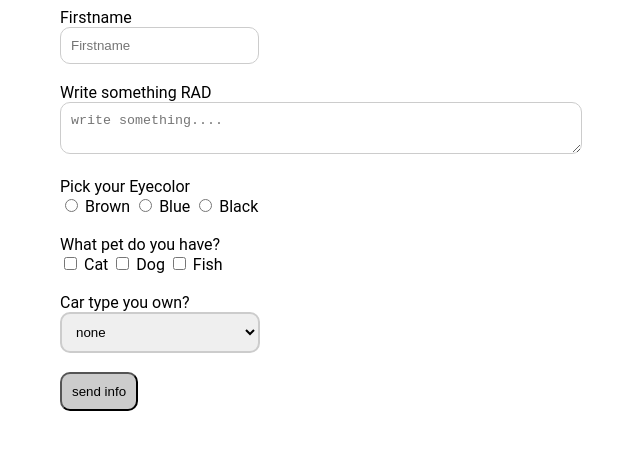
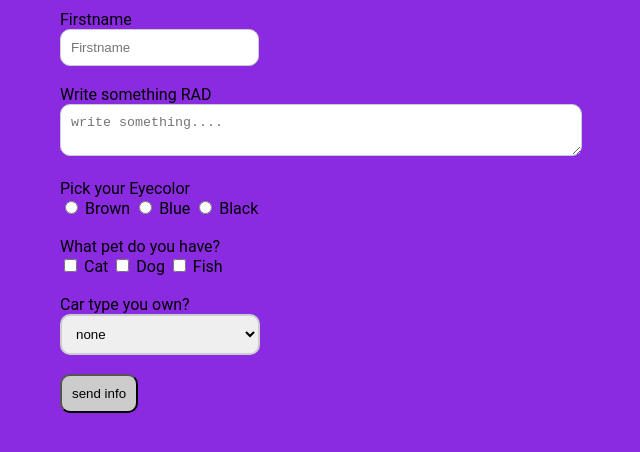
Before and after one commit to GODDARKWOLF/learning_git, a plain HTML site: page index.html in a window 1280 px wide. Shown: the whole page, without its empty margins (330-970 px from the left). Drawn offline with Linux system fonts and the light colour scheme; a web font is replaced by a local one.

Commit message:
made change in main.css body

```diff
--- a/CSS/main.css
+++ b/CSS/main.css
@@ -6,11 +6,8 @@
 body
 {
   font-family: Roboto;
-<<<<<<< HEAD
   margin: 10px;
-=======
   background-color: blueviolet;
->>>>>>> feature-3
 }
 
 .wrapper-main
```
